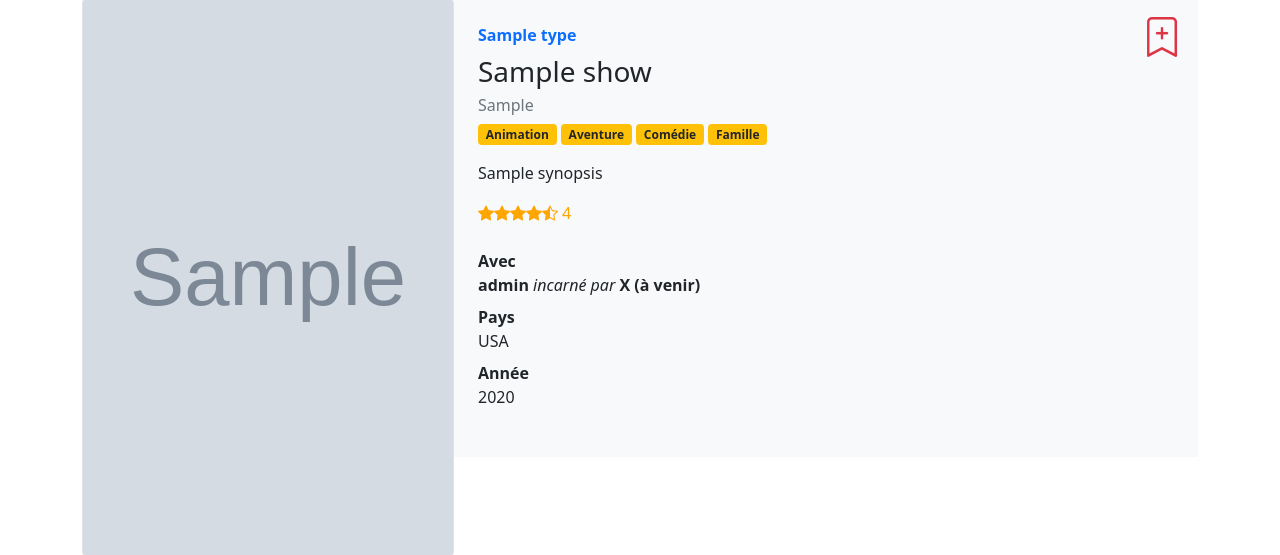
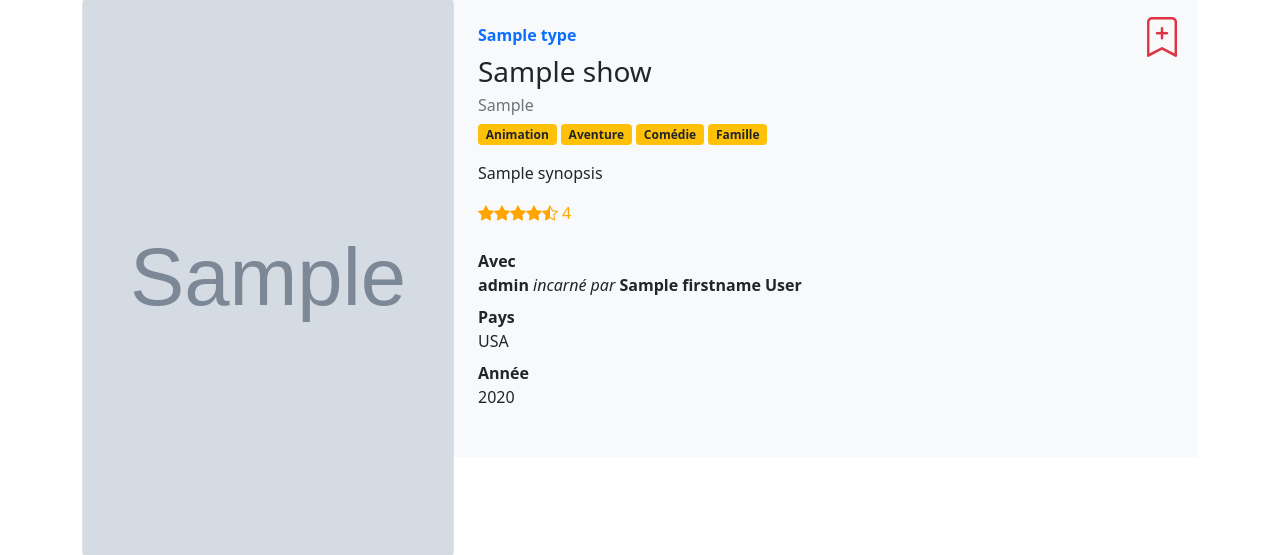
Before and after one commit to MarieLouPLevasseur/cinema, a Symfony app: template templates/movie/movie.html.twig in a window 1280 px wide. Shown: the part 105-660 px from the top of the page. Run offline with Twig, Linux system fonts and the light colour scheme; the template is opened without the code that fills it: most values are stand-ins (such as "Sample title", 1, 10 or a date in 2020); grey boxes marked "Sample" are stand-in pictures; some libraries are stand-ins or nearby versions.

Commit message:
affichage des acteurs par role

```diff
--- a/templates/movie/movie.html.twig
+++ b/templates/movie/movie.html.twig
@@ -41,6 +41,7 @@
                             <span class="ps-1">{{ show.rating }}</span>
                         </div>
         {# TODO (fixé actuellement a FILM par défaut dans l'entité) on affiche que si c'est une série, inutile si film #}
+
                     {% if show.type == 'Série' %}
 
                         <h2>3 Saisons</h2>
@@ -55,11 +56,11 @@
                             <dt class="col-sm-12">Avec</dt>
                             <dd class="col-sm-12">
 
-                    {# TODO liste des acteurs (PERSON->firstname , lastname) incarnant le personnage X (casting->role) #}
+        {# TODO liste des acteurs (PERSON->firstname , lastname) incarnant le personnage X (casting->role) #}
 
                     {% for current_casting in show.castings %}
 
-                              <b>  {{current_casting.role}}</b> <i>incarné par  </i> <b>X (à venir)</b><br>
+                              <b>  {{current_casting.role}}</b> <i>incarné par  </i> <b> {{current_casting.person.firstname}}  {{current_casting.person.lastname}}</b><br>
                                 {# Acteur 2 (La reine)<br>
                                 Acteur 3 (Franz)<br> #}
                     {% endfor %}
```
